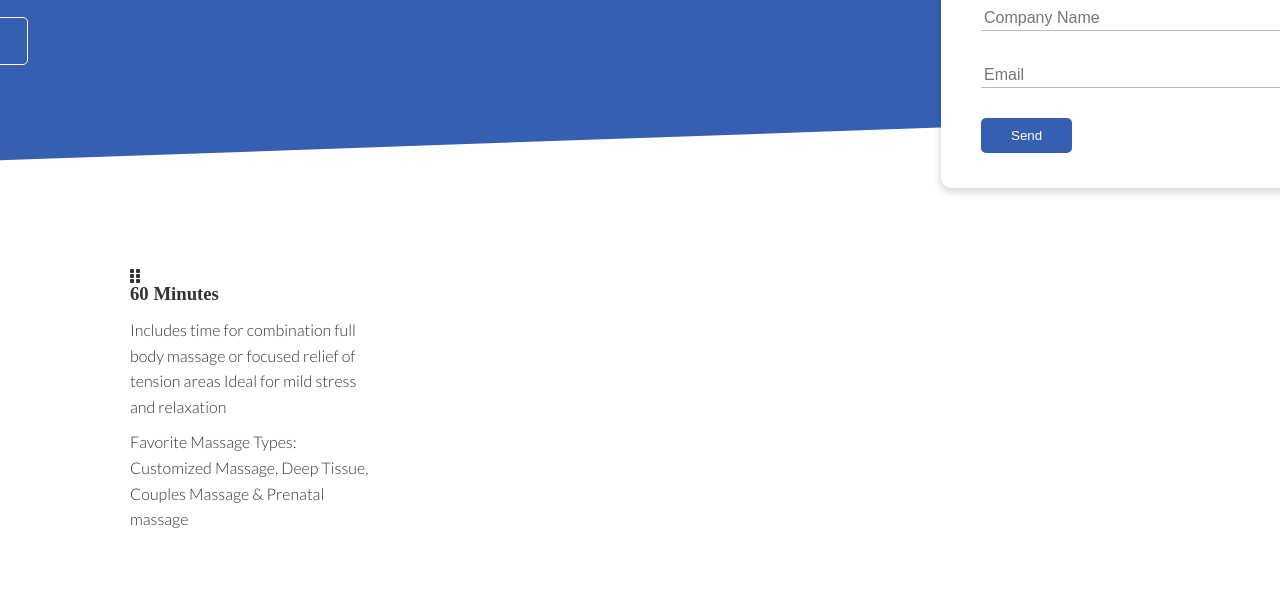
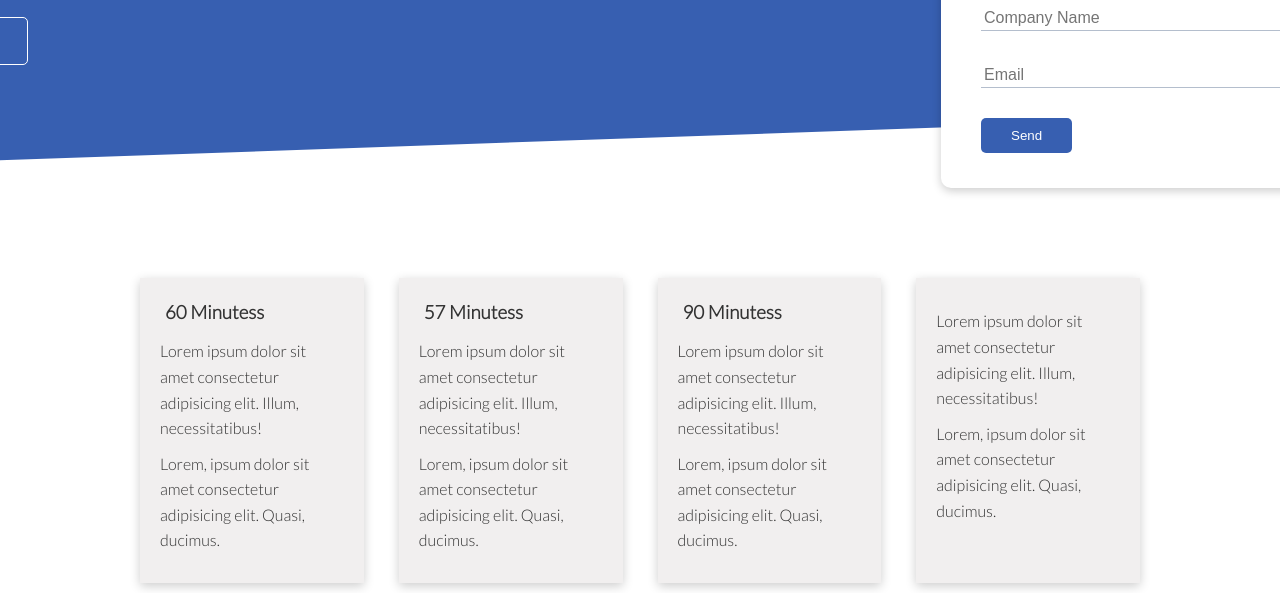
Before and after one commit to Carloski/nicova, a plain HTML site: page index.html in a window 1280 px wide. Shown: the part 290-883 px from the top of the page. Before the commit the page ends 832 px from the top, so only its background shows below. Drawn offline with Linux system fonts and the light colour scheme.

Commit message:
added second section and set up grid container

```diff
--- a/css/cardStyles.css
+++ b/css/cardStyles.css
@@ -3,12 +3,36 @@
 }
 
 .grid-4 {
-    grid-template-columns: repeat(4, 1fr);
+    display: grid;
+    grid-template-columns: auto auto auto auto;
+    gap: 15px;
+    width: 100%;
 }
 
-.offer-cards {
+.cards {
+    color:#333;
+  background-color: rgb(241, 239, 239);
+  /* border-radius: 10px; */
+  box-shadow: 0 3px 10px rgba(0, 0, 0, 0.2);
+  padding: 20px;
+  margin: 10px;
+
+}
+
+.card h3 {
+    padding: 10px;
+}
+
+.offer-header {
     display: flex;
-    text-align: left;
-    justify-content: center;
-    flex-direction: column;
+    flex-direction: row;
 }
+
+.card-title {
+    display: flex;
+    align-items: center;
+}
+
+.header-name {
+    margin-left: 5px;
+}
--- a/index.html
+++ b/index.html
@@ -63,21 +63,45 @@
 
     <!-- Offers and info -->
     <section class="offers" id="section-2">
-        <div class="container grid grid-4 text-center my-4">
-            <div class="offer-cards">
-                <div class="offer-header">
-                    <i class="fa fa-grip-vertical"><h3 class="offer-title my-1">
-                        60 Minutes
-                    </h3></i>
+
+        <div class="container grid-4 my-4">
+            <div class="cards">
+                <div class="card-title">
+                    <h3 class="header-name">60 Minutess</h3>
                 </div>
+                <div class="card-content">
+                    <p class="primary-text">Lorem ipsum dolor sit amet consectetur adipisicing elit. Illum, necessitatibus!</p>
+                    <p class="secondary-text">Lorem, ipsum dolor sit amet consectetur adipisicing elit. Quasi, ducimus.</p>
+                </div>
+            </div>
 
-                <div class="offer-desc">
+            <div class="cards">
+                <div class="card-title">
+                    <h3 class="header-name">57 Minutess</h3>
+                </div>
+                <div class="card-content">
+                    <p class="primary-text">Lorem ipsum dolor sit amet consectetur adipisicing elit. Illum, necessitatibus!</p>
+                    <p class="secondary-text">Lorem, ipsum dolor sit amet consectetur adipisicing elit. Quasi, ducimus.</p>
+                </div>
+            </div>
 
-                    <p class="text-primary">Includes time for combination full body massage or focused relief of tension areas
-                        Ideal for mild stress and relaxation</p>
-                    <p class="text-secondary">Favorite Massage Types:
-                        Customized Massage, Deep Tissue, Couples Massage & Prenatal massage</p>
-                </div
+            <div class="cards">
+                <div class="card-title">
+                    <h3 class="header-name">90 Minutess</h3>
+                </div>
+                <div class="card-content">
+                    <p class="primary-text">Lorem ipsum dolor sit amet consectetur adipisicing elit. Illum, necessitatibus!</p>
+                    <p class="secondary-text">Lorem, ipsum dolor sit amet consectetur adipisicing elit. Quasi, ducimus.</p>
+                </div>
+            </div>
+
+            <div class="cards">
+                <div class="card-title">
+                </div>
+                <div class="card-content">
+                    <p class="primary-text">Lorem ipsum dolor sit amet consectetur adipisicing elit. Illum, necessitatibus!</p>
+                    <p class="secondary-text">Lorem, ipsum dolor sit amet consectetur adipisicing elit. Quasi, ducimus.</p>
+                </div>
             </div>
         </div>
     </section>
```
